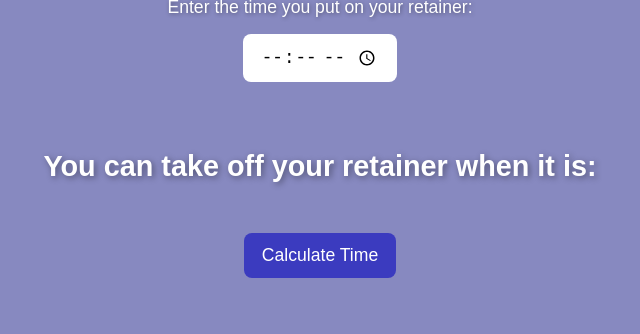
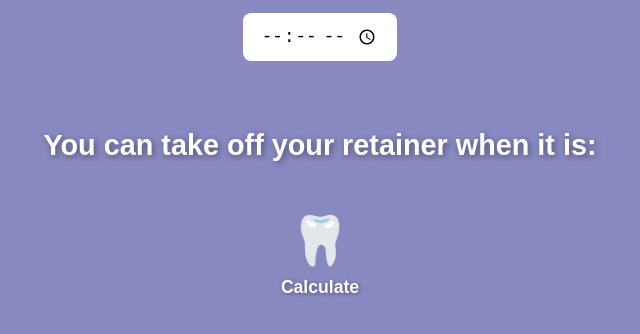
Before and after one commit to Ali6laQ/RetainerTimer, a plain HTML site: page index.html in a window 1280 px wide. Shown: the part 298-632 px from the top of the page, without its empty margins (320-960 px from the left). Drawn offline with Linux system fonts and the light colour scheme.

Commit message:
Enhance button styling and functionality

```diff
--- a/index.html
+++ b/index.html
@@ -13,7 +13,11 @@
     <br><br>
     <h2>You can take off your retainer when it is: <span id="result"></span></h2>
     <br>
-    <button onclick="calculateTime()">Calculate Time</button>
+    <button class="tooth-btn" onclick="calculateTime()" title="Calculate Time">
+    🦷
+    <span>Calculate</span>
+    </button>
+
     <script src="script.js"></script>
 </body>
 </html>
--- a/style.css
+++ b/style.css
@@ -34,22 +34,37 @@ label{
     text-shadow: 1px 1px 4px rgba(0, 0, 0, 0.4);
 }
 
-input[type="time"],
-button {
+input[type="time"] {
     font-size: 1.1rem;
     padding: 12px 18px;
     border: none;
     border-radius: 8px;
 }
 
-button {
-    background-color: #3b3bbf;
+.tooth-btn {
+    font-size: 3rem;
+    background: none;
+    border: none;
     color: white;
     cursor: pointer;
-    transition: transform 0.15s ease, background-color 0.15s ease;
+    display: flex;
+    flex-direction: column;
+    align-items: center;
+    gap: 8px;
+
+    transition: transform 0.1s ease-in-out;
 }
 
-button:hover {
-    transform: scale(1.02);
-    background-color: #2f2f9d;
+.tooth-btn span {
+    font-size: 1.1rem;
+    font-weight: bold;
+    text-shadow: 1px 1px 4px rgba(0, 0, 0, 0.4);
 }
+
+.tooth-btn:hover {
+    transform: scale(1.1);
+}
+
+.tooth-btn:active {
+    transform: rotateY(180deg) scale(1.2);
+}
```
